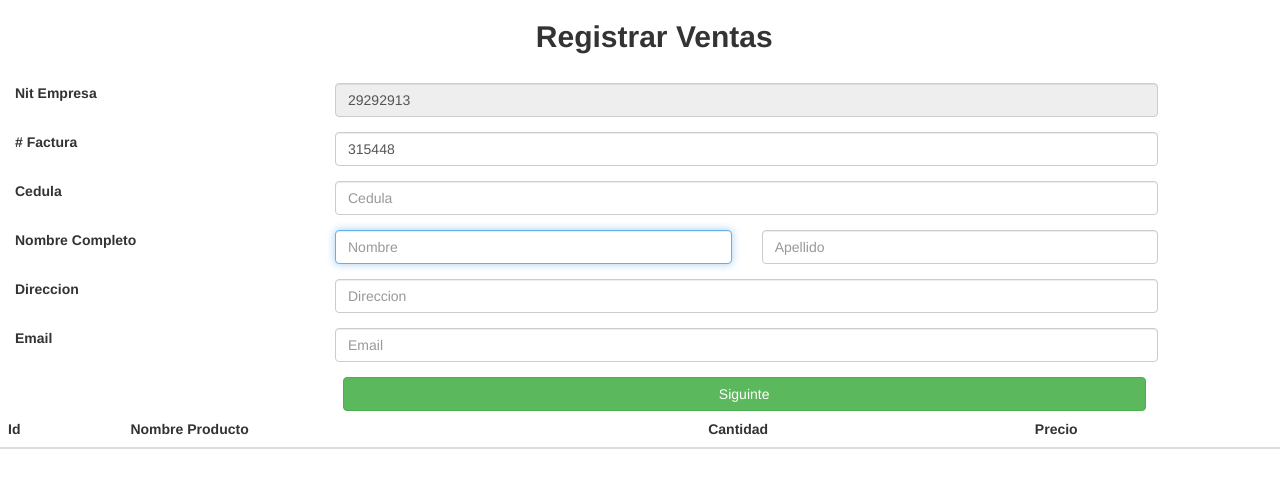
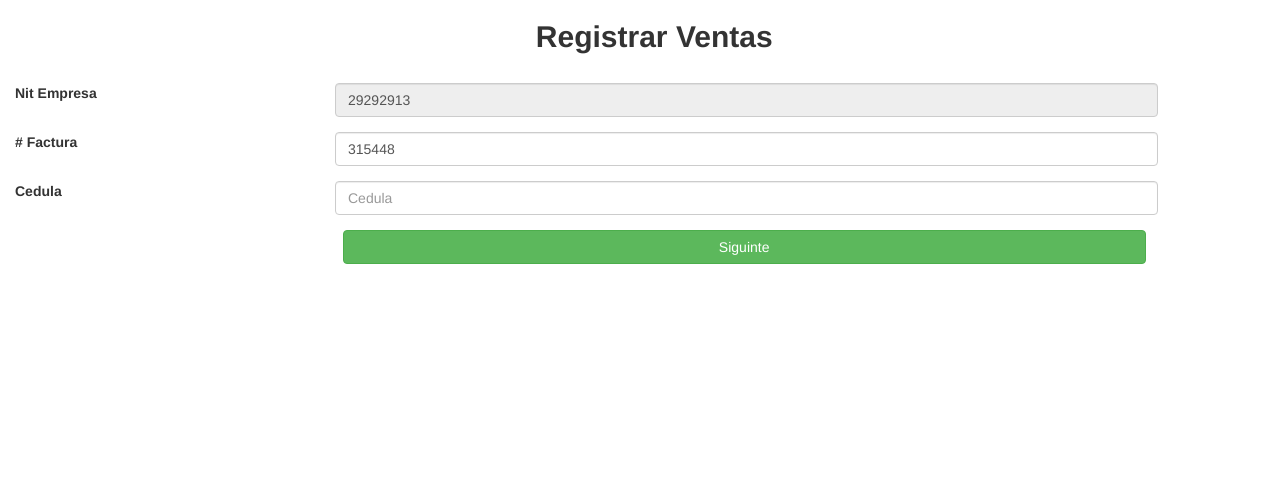
Before and after one commit to danielsmr/ingesoft3, a Django app: page /registro_v in a window 1280 px wide. Shown: the top 488 px of the page. Run offline with Django 3.2, Linux system fonts and the light colour scheme; lists and menus that the app fills with data are empty; some libraries are stand-ins or nearby versions.

Commit message:
requisitos_melos

```diff
--- a/facturacion/polls/template/consulta.html
+++ b/facturacion/polls/template/consulta.html
@@ -23,7 +23,7 @@
     <div class="container-fluid">
       <form id="consulta_producto" class="text-center" method="POST" style="padding-bottom: 20px; padding-top: 30px;"> {% csrf_token %}
         <h3>Ingresa el nombre del producto</h3><br><br>
-        <input class="form-control col-xs-12 col-sm-12 col-md-12" type="text" placeholder="Buscar" aria-label="Search" name="titulo_producto" required>
+        <input class="form-control col-xs-12 col-sm-12 col-md-12" type="text" placeholder="Buscar" aria-label="Search" name="Nombre" id="Nombre" required>
         <button class="btn btn-success my-2 my-sm-0" type="submit" value="Buscar_Producto">Buscar Producto</button>
       </form>
 
@@ -41,13 +41,16 @@
           <tbody>
             {% for elem in objects%}
             <tr>
+
               <td>{{ elem.idProducto }}</td>
               <td>{{ elem.Nombre }}</td>
               <td>{{ elem.Cantidad }}</td>
               <td>{{ elem.Precio }}</td>
+
             </tr>
              {% endfor %}
           </tbody>
+
         </table>
       </div>
     </div>
--- a/facturacion/polls/template/index.html
+++ b/facturacion/polls/template/index.html
@@ -29,7 +29,7 @@
                           <hr class="my-2">
                           <form method="POST" name="flogin" id="flogin" >{% csrf_token %}
                             <label class="float-left"><b>Usuario :</b></label>
-                            <input type="text" name="cedula" placeholder="Ingrese la cedula" id="cedula" class="form-control"><br>
+                            <input type="text" name="Cedula" placeholder="Ingrese la cedula" id="Cedula" class="form-control"><br>
                             {% if msg %}
                             {{ msg }} <br>
                             {% endif %}
--- a/facturacion/polls/template/registro_v.html
+++ b/facturacion/polls/template/registro_v.html
@@ -43,28 +43,29 @@
                           <input name="cedula" type="text" id="cedula" placeholder="Cedula" value="" class="form-control" required>
                       </div>
                   </div>
-
+                  <div style="display:none">
                     <div class="form-group row">
 
                         <label for="firstName" class="col-sm-3 control-label">Nombre Completo</label>
                         <div class="col-sm-4">
-                          <input type="text" name="first_name" id="firstName" placeholder="Nombre" class="form-control" autofocus required>
+                            <input type="text" name="first_name" id="firstName" placeholder="Nombre" class="form-control" autofocus >
                         </div>
                         <div class="col-sm-4">
-                          <input type="text" name="last_name" id="lastName" placeholder="Apellido" class="form-control" autofocus required>
+                            <input type="text" name="last_name" id="lastName" placeholder="Apellido" class="form-control" autofocus >
                         </div>
                     </div>
 
                     <div class="form-group row">
                         <label for="direccion" class="col-sm-3 control-label">Direccion</label>
                         <div class="col-sm-8">
-                          <input name="direccion" type="text" id="direccion" placeholder="Direccion" class="form-control" required>
+                            <input name="direccion" type="text" id="direccion" placeholder="Direccion" class="form-control" >
                         </div>
                     </div>
                     <div class="form-group row">
                         <label for="email" class="col-sm-3 control-label">Email</label>
                         <div class="col-sm-8">
-                          <input name="email" type="text" id="email" placeholder="Email" class="form-control" required>
+                            <input name="email" type="text" id="email" placeholder="Email" class="form-control">
+                        </div>
                     </div>
                   </div>
                     <div class="form-group ">
@@ -76,38 +77,6 @@
               </form>
 
 
-              <div>
-        <table class="table table-striped">
-          <thead>
-            <tr>
-
-              <th>Id</th>
-              <th>Nombre Producto</th>
-              <th>Cantidad</th>
-              <th>Precio</th>
-            </tr>
-          </thead>
-          <tbody>
-            {% for elem in objects%}
-            <tr>
-
-              <td>{{ elem.idCliente }}</td>
-              <td>{{ elem.first_name }} {{elem.last_name }}</td>
-              <td>{{ elem.direccion }}</td>
-              <td>{{ elem.email }}</td>
-
-            </tr>
-             {% endfor %}
-
-          </tbody>
-        </table>
-      </div>
-
-      <div>
-
-
-
-
     <script src="https://code.jquery.com/jquery-3.2.1.min.js"></script>
     <script src="https://cdnjs.cloudflare.com/ajax/libs/popper.js/1.14.3/umd/popper.min.js" integrity="sha384-ZMP7rVo3mIykV+2+9J3UJ46jBk0WLaUAdn689aCwoqbBJiSnjAK/l8WvCWPIPm49" crossorigin="anonymous"></script>
     <script src="https://stackpath.bootstrapcdn.com/bootstrap/4.1.2/js/bootstrap.min.js" integrity="sha384-o+RDsa0aLu++PJvFqy8fFScvbHFLtbvScb8AjopnFD+iEQ7wo/CG0xlczd+2O/em" crossorigin="anonymous"></script>
@@ -117,3 +86,15 @@
 
   </body>
 </html>
+
+
+<script type="text/javascript">
+  function verificar2(){
+    var p1 = document.getElementById('paso3');
+    var p2 = document.getElementById('paso4');
+    if(p1.style.display == "block"){
+      p1.style.display = "none";
+      p2.style.display = "block";
+  }
+}
+</script>
--- a/facturacion/polls/views.py
+++ b/facturacion/polls/views.py
@@ -14,29 +14,25 @@ def Lading(request):
 	return render(request, "landing.html", ctx)
 
 def Vendedor_log(request):
-	ctx = {}
 	login_form = Login_ven(request.POST or None)
 	msg = ''
 	if login_form.is_valid():
 		form_data = login_form.cleaned_data
-		cedula = form_data.get('cedula')
-		print (cedula)
-		try:
-			user = Vendedor.objects.get(Cedula=cedula)
-		except Vendedor.DoesNotExist:
-			user = None
-		if user is not None:
-			user = authenticate(Cedula=cedula)
-			login(request, user)
-			return redirect("/menu")
+		username = form_data.get('Cedula')
+		objects =Vendedor.objects.filter(Cedula=username)[0]
+		aux=int(objects.Cedula)
+		aux_user=int(username)
+		if aux == aux_user :
+			print("entro")
+			return redirect("/Cajero")
 
 		else:
-			msg = 'No existe Usuario'
-
+			msg= "No existe el vendedor"
 	ctx = {
 		'login_form' : login_form,
 		'msg' : msg,
 	}
+
 	return render(request, "index.html", ctx)
 
 def menu_ad(request):
@@ -64,25 +60,10 @@ def registar_vendedores(request):
 		print("guardado")
 		return redirect("/menu")
 
-
-
-
-
 	objects = Vendedor.objects.all()
-
-	for cont in objects:
-
-		objects_cedula=cont.Cedula
-		objects_nombre=cont.Nombre
-		objects_direccion=cont.direccion
-		objects_telefono=cont.telefono
 
 	ctx = {
 		"objects":objects,
-		"objects_cedula":objects_cedula,
-		"objects_nombre":objects_nombre,
-		"objects_direccion":objects_direccion,
-		"objects_telefono":objects_telefono,
 		'register_form': register_form
 	}
 
@@ -178,28 +159,20 @@ def Registro_clientes(request):
 def Consulta(request):
 	register_form=Consulta_nombre(request.POST or None)
 
-	if register_form.is_valid():
+	objects = Producto.objects.all()
 
-		print ("entro")
+	if register_form.is_valid() and request.method == 'POST':
+
 		form_data = register_form.cleaned_data
-		title = form_data.get("titulo_Producto")
+		title = form_data.get("Nombre")
+		objects =Producto.objects.filter(Nombre=title)
 		print (title)
 
 
-	objects = Producto.objects.all()
-
-	for cont in objects:
-		objects_id=cont.idProducto
-		objects_nombre=cont.Nombre
-		objects_cantidad=cont.Cantidad
-		objects_precio=cont.Precio
 
 	ctx = {
 		"objects":objects,
-		"objects_id":objects_id,
-		"objects_nombre":objects_nombre,
-		"objects_cantidad":objects_cantidad,
-		"objects_precio":objects_precio,
+
 		'register_form': register_form
 	}
 	return render(request, "consulta.html", ctx)
```
Also changed, not shown: facturacion/polls/forms.py (+6 -2 lines), facturacion/polls/models.py (+8 -0 lines), facturacion/polls/template/registrar_vendedores.html (+5 -5 lines), facturacion/db.sqlite3. Lines whose indentation alone changed are shown as unchanged.
